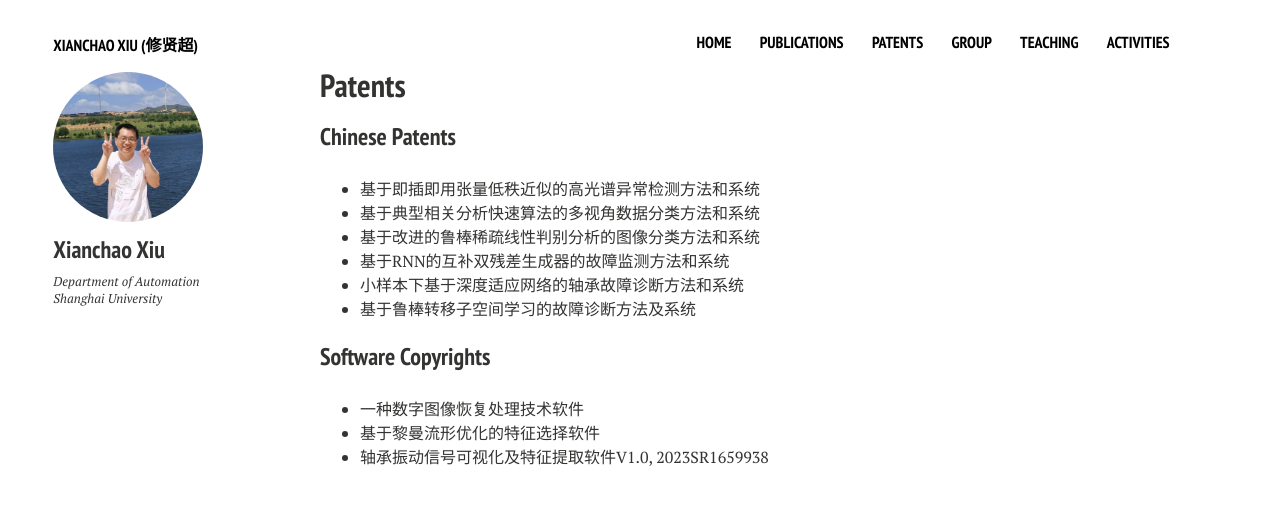
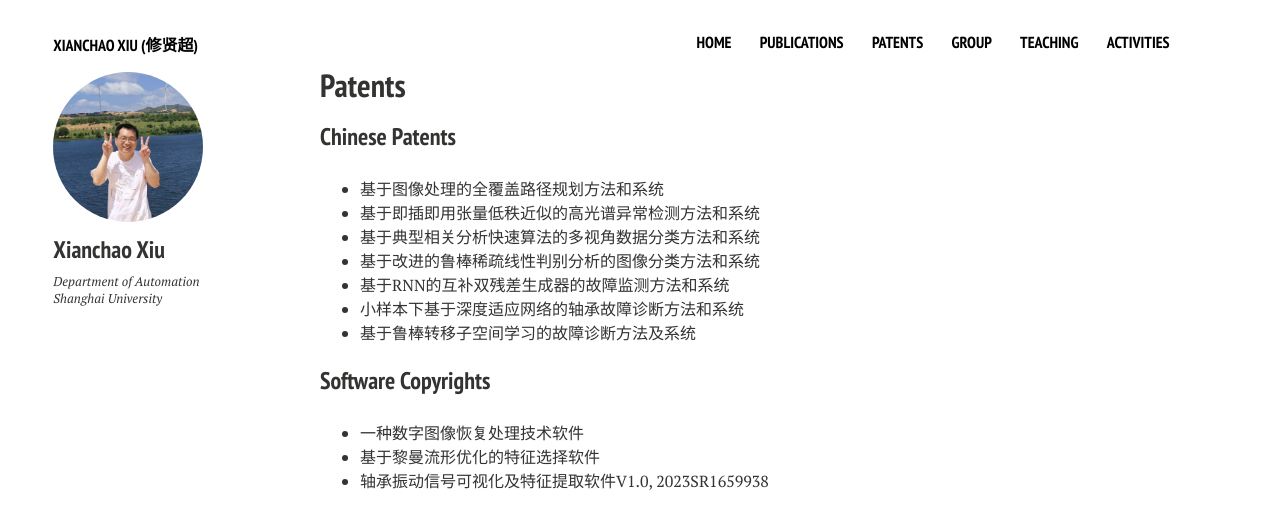
Before and after one commit to xianchaoxiu/xianchaoxiu.github.io, a Jekyll site: the page built from patents/index.md, in a window 1280 px wide. Shown: the top 529 px of the page. Built offline with Jekyll 4.4.1, drawn with Linux system fonts in a browser that asks for light colours; nearby versions of some CDN libraries.

Commit message:
Update index.md

```diff
--- a/patents/index.md
+++ b/patents/index.md
@@ -9,6 +9,7 @@ share: false
 
 
 ### Chinese Patents
+* 基于图像处理的全覆盖路径规划方法和系统 <br>
 * 基于即插即用张量低秩近似的高光谱异常检测方法和系统 <br>
 * 基于典型相关分析快速算法的多视角数据分类方法和系统 <br>
 * 基于改进的鲁棒稀疏线性判别分析的图像分类方法和系统 <br>
```
